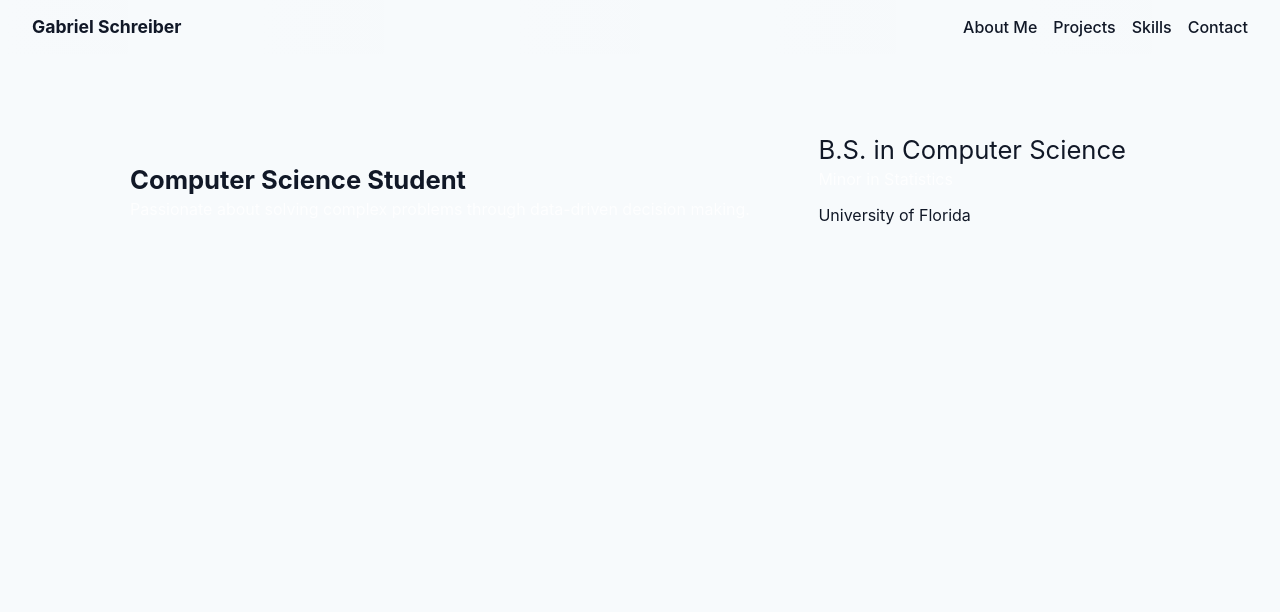
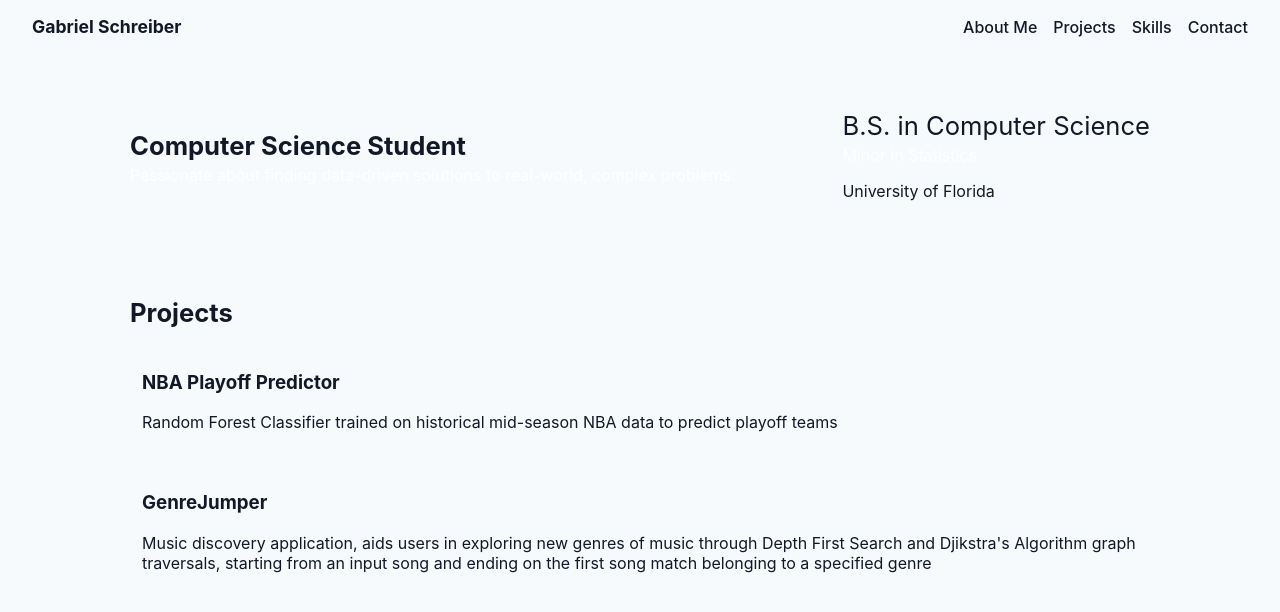
Before and after one commit to gabeschreiber/portfolio, a React (Vite) app in the folder gpschreiber/: page / in a window 1280 px wide. Shown: the top 612 px of the page. Built offline with nearby package versions, Linux system fonts and the light colour scheme.

Commit message:
Worked more on about me section, began inputting projects

```diff
--- a/gpschreiber/src/App.css
+++ b/gpschreiber/src/App.css
@@ -88,6 +88,7 @@
 .meta { color: rgba(255,255,255,0.5); font-weight:500; margin-left:.4rem }
 
 .projects-grid { display:grid; grid-template-columns: repeat(auto-fit,minmax(220px,1fr)); gap:1rem; margin-top:.75rem }
+.projects-slider { display: inline-flexbox; margin-top: .75rem;}
 .project { padding: .75rem; border-radius:8px; background: rgba(255,255,255,0.02) }
 .link { color: #9fb0ff; text-decoration: none }
 
--- a/gpschreiber/src/App.jsx
+++ b/gpschreiber/src/App.jsx
@@ -1,5 +1,6 @@
 import React from 'react'
 import './App.css'
+import ProjectCard from './components/ProjectCard'
 
 const SKILLS = {
   'Programming Languages': ['Python', 'R', 'C++', 'JavaScript', 'Java', 'TypeScript', 'SQL', 'HTML', 'CSS', 'VHDL', 'AVR', 'MATLAB'],
@@ -14,7 +15,7 @@ function App() {
         <div className='name'>Gabriel Schreiber</div>
         <nav className='nav-bar' aria-label="Navigation bar">
           <a href='#about'>About Me</a>
-          <a>Projects</a>
+          <a href='#projects'>Projects</a>
           <a>Skills</a>
           <a>Contact</a>
         </nav>
@@ -25,10 +26,10 @@ function App() {
           <div className='about-me-left'>
             <h1 className='title'>Computer Science Student </h1>
             <p className='subtitle'>
-              Passionate about solving complex problems through data-driven decision making.
+              Passionate about finding data-driven solutions to real-world, complex problems.
             </p>
           </div>
-          <div className='education card'>
+          <div className='education'>
             <p className='education title'>B.S. in Computer Science</p>
             <p className='education subtitle'>Minor in Statistics</p>
             {/* <TextGradient>University of Florida</TextGradient> */}
@@ -36,6 +37,27 @@ function App() {
           </div>
         </section>
       </main>
+
+      <section id='projects' className='container'>
+        <div className='project-section card'>
+          <h2 className='title'>Projects</h2>
+          <div className='projects-slider'>
+            <ProjectCard
+              title="NBA Playoff Predictor"
+              info="Random Forest Classifier trained on historical mid-season NBA data to predict playoff teams"
+              skills={["Pandas", "Scikit-Learn", "Random Forest Classifier", "Web Scraping", "Data Cleaning", "Feature Engineering"]}
+              link="https://github.com/gabeschreiber/nbaplayoffpredictor"
+            />
+            <ProjectCard
+              title="GenreJumper"
+              info="Music discovery application, aids users in exploring new genres of music through Depth First Search and Djikstra's Algorithm graph traversals, starting from an input song and ending on the first song match belonging to a specified genre"
+              skills={["Python", "SpotiPy", "Data Structures and Algorithms", "OOP"]}
+              link="https://github.com/gabeschreiber/GenreJumper"
+            />
+          </div>
+
+        </div>
+      </section>
 
     </div>
 
--- /dev/null
+++ b/gpschreiber/src/components/ProjectCard.jsx
@@ -0,0 +1,12 @@
+import React from 'react';
+
+const ProjectCard = ({title, info, skills, link}) => {
+    return (
+        <div className="project" >
+            <h3>{title}</h3>
+            <p>{info}</p>
+        </div>
+    );
+};
+
+export default ProjectCard;
```
Also changed, not shown: gpschreiber/src/components/Carousel.jsx (added, +9 -0 lines).
